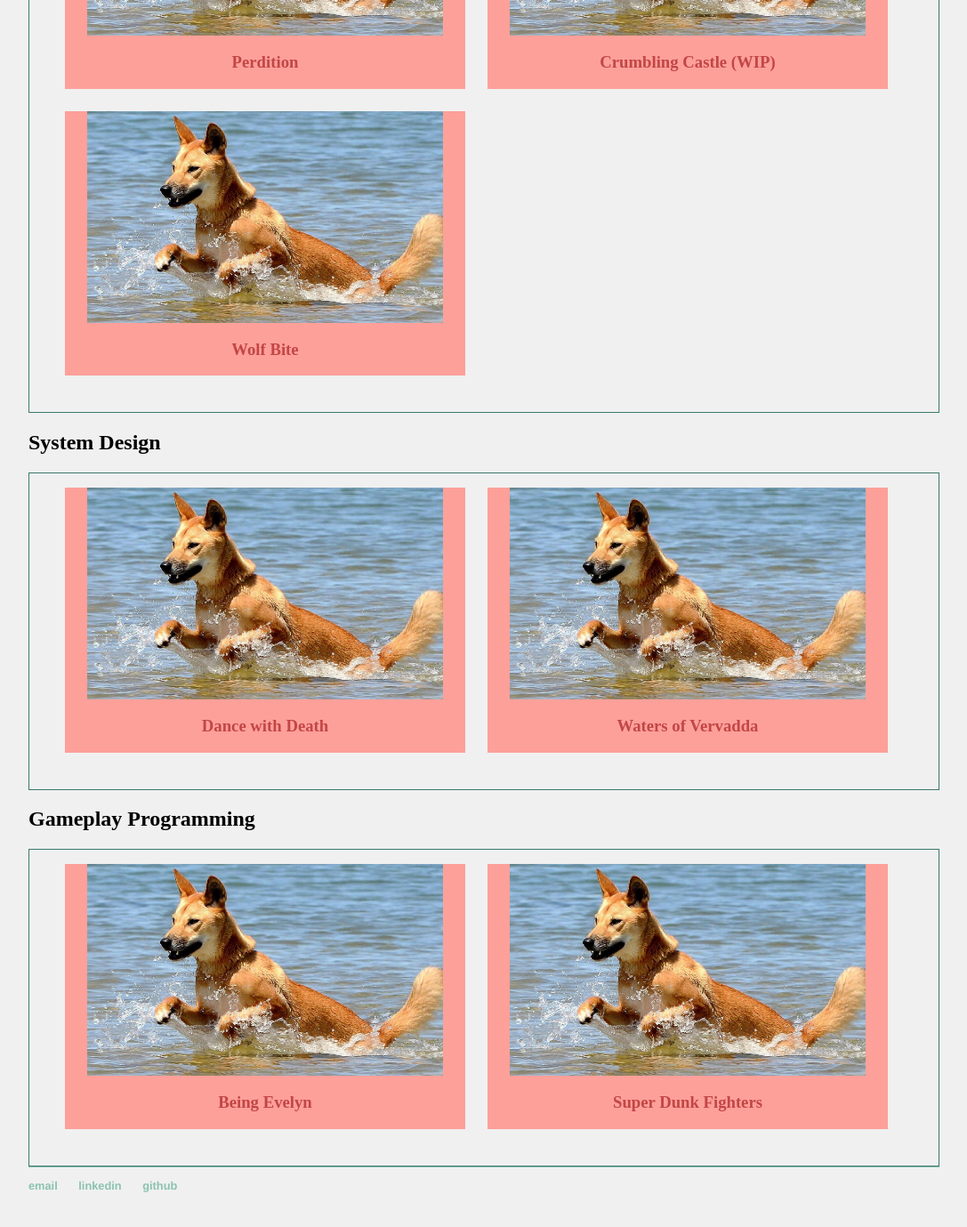
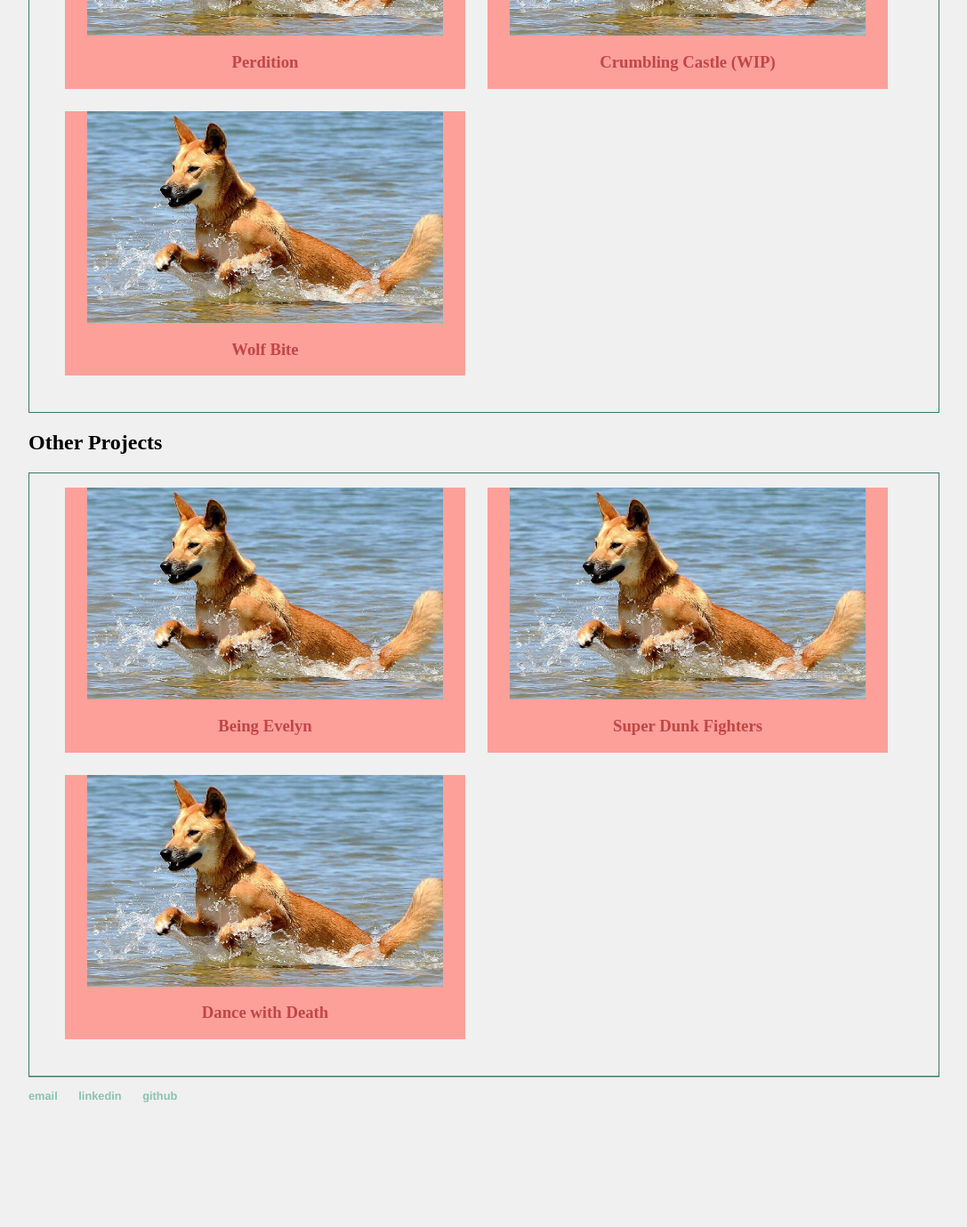
Before and after one commit to digigrant/digigrant.github.io, a Jekyll site: the page built from projects.html, in a window 1280 px wide and 1400 px high, scrolled down 459 px. Shown: the top 1379 px of the window at 89% size, without its empty margins (96-1183 px from the left). Built offline with Jekyll 4.4.1, drawn with Linux system fonts in a browser that asks for light colours; after the commit the page ends 1758 px from its top, so only the background shows below that.

Commit message:
Update projects.html

```diff
--- a/projects.html
+++ b/projects.html
@@ -27,19 +27,7 @@ title: Projects
     </ul>
   </div>
 
-  <h2>System Design</h2>
-  <div class="row">
-    <ul>
-      <li class="col">
-        <a href="/projects/dance-with-death.html"><img src="/assets/images/dingo.jpg"><h3>Dance with Death</h3></a>
-      </li>
-      <li class="col">
-        <a href="/projects/waters-of-vervadda.html"><img src="/assets/images/dingo.jpg"><h3>Waters of Vervadda</h3></a>
-      </li>
-    </ul>
-  </div>
-
-  <h2>Gameplay Programming</h2>
+  <h2>Other Projects</h2>
   <div class="row">
     <ul>
       <li class="col">
@@ -48,6 +36,9 @@ title: Projects
       <li class="col">
         <a href="/projects/super-dunk-fighters.html"><img src="/assets/images/dingo.jpg"><h3>Super Dunk Fighters</h3></a>
       </li>
+      <li class="col">
+        <a href="/projects/dance-with-death.html"><img src="/assets/images/dingo.jpg"><h3>Dance with Death</h3></a>
+      </li>
     </ul>
   </div>
 </div>
```
